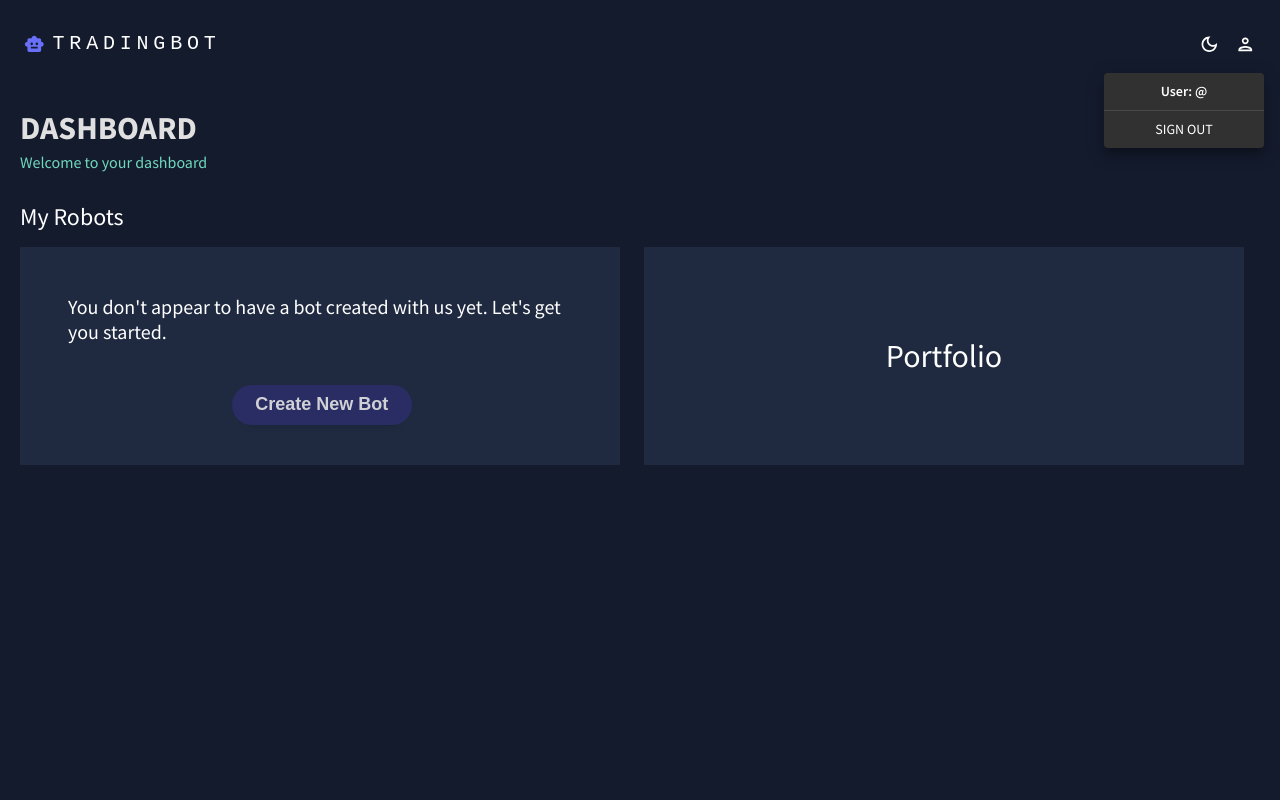
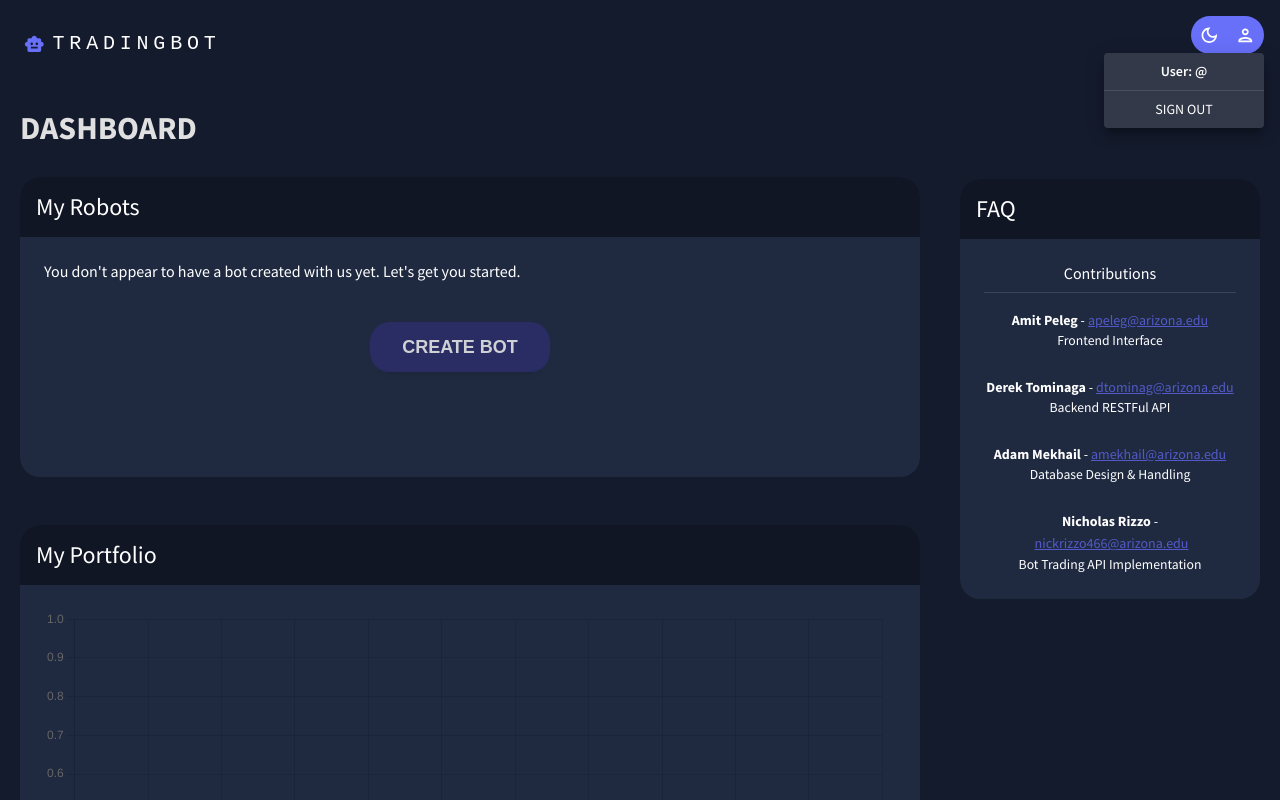
Before and after one commit to csc436group2/TradingBot, a React (Create React App) app in the folder frontend/: page /home in a window 1280 px wide. Both pictures are taken after a click on the button 1245 px from the left and 44 px from the top of the page. Shown: the top 800 px of the page. Built offline with nearby package versions, Linux system fonts and the light colour scheme.

Commit message:
update dashboard ui

```diff
--- a/frontend/package.json
+++ b/frontend/package.json
@@ -11,7 +11,9 @@
     "@testing-library/jest-dom": "^5.16.5",
     "@testing-library/react": "^13.4.0",
     "@testing-library/user-event": "^13.5.0",
+    "chart.js": "^3.9.1",
     "react": "^18.2.0",
+    "react-chartjs-2": "^4.3.1",
     "react-dom": "^18.2.0",
     "react-router-dom": "^6.4.2",
     "react-scripts": "5.0.1",
--- a/frontend/src/App.js
+++ b/frontend/src/App.js
@@ -3,10 +3,9 @@ import LoginView from "./views/Login";
 import "./assets/css/fonts.css";
 import { ColorModeContext, useMode } from "./theme";
 import { CssBaseline, ThemeProvider } from "@mui/material";
-import TopBar from "./components/TopBar";
+import Topbar from "./components/Topbar";
 import Dashboard from "./views/Dashboard";
 import CreateBot from "./views/CreateBot";
-
 function App() {
 
   const [theme, colorMode] = useMode();
@@ -17,7 +16,7 @@ function App() {
         <CssBaseline />
         <div className="app">
           <main className="content">
-            <TopBar/>
+            <Topbar/>
             <Routes>
               <Route
                 path="/"
--- a/frontend/src/components/TopBar.jsx
+++ b/frontend/src/components/TopBar.jsx
@@ -15,7 +15,7 @@ import LightModeOutlinedIcon from "@mui/icons-material/LightModeOutlined";
 import DarkModeOutlinedIcon from "@mui/icons-material/DarkModeOutlined";
 import { useNavigate } from "react-router-dom";
 
-const TopBar = () => {
+const Topbar = () => {
   const theme = useTheme();
   const colors = tokens(theme.palette.mode);
   const colorMode = useContext(ColorModeContext);
@@ -52,7 +52,13 @@ const TopBar = () => {
           TRADINGBOT
         </Typography>
       </Box>
-      <Box display="flex">
+      <Box
+        display="flex"
+        alignItems="center"
+        bgcolor={theme.palette.mode === 'dark' ? colors.blueAccent[500] : colors.blueAccent[800]}
+        borderRadius={20}
+        height={38}
+      >
         <IconButton onClick={colorMode.toggleColorMode}>
           {theme.palette.mode === "dark" ? (
             <DarkModeOutlinedIcon />
@@ -60,12 +66,15 @@ const TopBar = () => {
             <LightModeOutlinedIcon />
           )}
         </IconButton>
-        <IconButton onClick={handleMenu}>
-          <PersonOutlinedIcon />
-        </IconButton>
         {(window.location.pathname === "/home" ||
           window.location.pathname === "/createBot") && (
-          <Box mt={1.3}>
+            <IconButton onClick={handleMenu}>
+              <PersonOutlinedIcon />
+            </IconButton>
+        )}
+        {(window.location.pathname === "/home" ||
+          window.location.pathname === "/createBot") && (
+          <Box mt={1.3} bgcolor>
             <Menu
               id="menu-appbar"
               anchorEl={anchorEl}
@@ -81,10 +90,10 @@ const TopBar = () => {
               }}
               open={Boolean(anchorEl)}
               onClose={handleClose}
-              color={colors.primary}
               PaperProps={{
                 style: {
                   width: "160px",
+                  backgroundColor: `${colors.primary[500]}`,
                 },
               }}
             >
@@ -127,34 +136,4 @@ const TopBar = () => {
   );
 };
 
-export default TopBar;
-
-// return (
-//   <AppBar position="static" elevation={7} color="primary">
-//     <Toolbar disableGutters>
-//       <SmartToyIcon fontSize="large" sx={{ padding: "9px" }} />
-//       <Typography
-//         textAlign="start"
-//         variant="h5"
-//         color="#4fe3ed"
-//         noWrap
-//         fontFamily={"monospace"}
-//         letterSpacing="0.3rem"
-//         flexGrow={0.67}
-//       >
-//         TRADINGBOT
-//       </Typography>
-//       <Typography
-//         textAlign="start"
-//         variant="h5"
-//         color="#4fe3ed"
-//         noWrap
-//         fontFamily={"monospace"}
-//         letterSpacing="0.3rem"
-//         flexGrow={1}
-//       >
-//         {middleText ? middleText : ""}
-//       </Typography>
-//     </Toolbar>
-//   </AppBar>
-// );
+export default Topbar;
--- a/frontend/src/views/Dashboard.js
+++ b/frontend/src/views/Dashboard.js
@@ -1,11 +1,14 @@
 import styled from "@emotion/styled";
-import { Box, Typography, useTheme } from "@mui/material";
+import { Box, Divider, Typography, useTheme } from "@mui/material";
 import { tokens } from "../theme";
 import Header from "../components/Header";
 import { useNavigate } from "react-router-dom";
 import React, { useState } from "react";
 import BotDetail from "../models/botDetail";
 import StockDetail from "../components/StockDetail";
+import { Line } from "react-chartjs-2";
+import { Chart, registerables } from "chart.js";
+Chart.register(...registerables);
 
 function Dashboard() {
   const theme = useTheme();
@@ -26,6 +29,46 @@ function Dashboard() {
   const detailEPS = dataRef.detailsEPS;
   const detailRatio = dataRef.detailsRatio;
 
+  const options = {
+    responsive: true,
+    plugins: {
+      legend: {
+        display: false,
+        position: "top",
+      },
+      title: {
+        display: false,
+        text: "Portfolio History",
+      },
+    },
+  };
+
+  const [chartData, setChartData] = useState({
+    labels: [
+      "Jan",
+      "Feb",
+      "Mar",
+      "Apr",
+      "May",
+      "Jun",
+      "Jul",
+      "Aug",
+      "Sep",
+      "Oct",
+      "Nov",
+      "Dec",
+    ],
+    datasets: [
+      {
+        label: "",
+        data: [],
+        backgroundColor: colors.blueAccent[500],
+        borderColor: colors.blueAccent[300],
+        borderWidth: 1,
+      },
+    ],
+  });
+
   const handleCreateBot = () => {
     nav("/createBot");
   };
@@ -40,7 +83,7 @@ function Dashboard() {
     button {
       max-width: 240px;
       min-width: 180px;
-      height: 40px;
+      height: 50px;
       border: none;
       margin: 1rem 0;
       font-size: 18px;
@@ -66,8 +109,8 @@ function Dashboard() {
       font-size: 16px;
       box-shadow: 0px 14px 9px -15px rgba(0, 0, 0, 0.25);
       border-radius: 20px;
-      background-color: ${colors.greenAccent[600]};
-      color: ${colors.primary};
+      background-color: ${colors.blueAccent[800]};
+      color: ${colors.primary[100]};
       font-weight: 600;
       cursor: pointer;
       transition: all 0.2s ease-in;
@@ -78,21 +121,31 @@ function Dashboard() {
   `;
 
   return (
+    <Box display="flex">
       <Box m="20px">
-      <Header title="DASHBOARD" subtitle="Welcome to your dashboard" />
-      <Typography variant="h3" pb={2}>
-        My Robots
-      </Typography>
+        <Header title="DASHBOARD" subtitle="" />
         <Box display="flex">
           <Box
             backgroundColor={colors.primary[400]}
             display="flex"
+            flexDirection="column"
             alignItems="start"
             justifyContent="start"
-          p={3}
-          mr={3}
-          width={600}
+            width={900}
+            minHeight={300}
+            borderRadius="20px 20px 20px 20px"
+            mb={6}
           >
+            <Box
+              bgcolor={colors.primary[600]}
+              width={"100%"}
+              p={2}
+              borderRadius="20px 20px 0px 0px"
+            >
+              <Typography variant="h3" sx={{ color: "white" }}>
+                My Robots
+              </Typography>
+            </Box>
             {!bots ? (
               <NewBot>
                 <NoBotCreated nav={nav} />
@@ -110,7 +163,7 @@ function Dashboard() {
                             m={3}
                             boxShadow="0px 14px 9px -15px rgba(0, 0, 0, 0.25)"
                             borderRadius={5}
-                          width={500}
+                            width={800}
                             alignItems="start"
                             display="flex"
                           >
@@ -138,7 +191,13 @@ function Dashboard() {
                                 {bot["stockSym"]}
                               </Typography>
                             </Box>
-                          <Box p={3} flexGrow={1}>
+                            <Box
+                              p={3}
+                              display="flex"
+                              flexDirection="column"
+                              alignItems="start"
+                              flexGrow={1}
+                            >
                               <Typography
                                 fontWeight={700}
                                 variant="h5"
@@ -150,7 +209,7 @@ function Dashboard() {
                                 {bot["creation_date"]}
                               </Typography>
                             </Box>
-                          <Box pr={4} pt={4}>
+                            <Box pr={4} pt={3}>
                               <ViewButton>
                                 <button
                                   id={index}
@@ -181,10 +240,10 @@ function Dashboard() {
                     })}
                     <NewBot>
                       <button
-                      style={{ marginLeft: 170 }}
+                        style={{ marginLeft: 350 }}
                         onClick={handleCreateBot}
                       >
-                      Create New Bot
+                        CREATE BOT
                       </button>
                     </NewBot>
                   </div>
@@ -196,17 +255,118 @@ function Dashboard() {
               </div>
             )}
           </Box>
+        </Box>
         <Box
           backgroundColor={colors.primary[400]}
           display="flex"
+          flexDirection="column"
+          alignItems="start"
+          justifyContent="start"
+          width={900}
+          borderRadius="20px 20px 20px 20px"
+          mb={6}
+        >
+          <Box
+            bgcolor={colors.primary[600]}
+            width={"100%"}
+            p={2}
+            borderRadius="20px 20px 0px 0px"
+          >
+            <Typography variant="h3" sx={{ color: "white" }}>
+              My Portfolio
+            </Typography>
+          </Box>
+          <Box width="100%" p={3}>
+            <Line data={chartData} options={options}></Line>
+          </Box>
+        </Box>
+      </Box>
+      <Box
+        m="20px"
+        mt="90px"
+        backgroundColor={colors.primary[400]}
+        display="flex"
         alignItems="center"
-          justifyContent="center"
-          p={3}
-          width={600}
-          maxHeight={400}
+        justifyContent="start"
+        width={500}
+        height={420}
+        borderRadius="20px 20px 20px 20px"
+        flexDirection="column"
       >
-          <Typography variant="h2" p={3}>
-            Portfolio
+        <Box
+          bgcolor={colors.primary[600]}
+          width={"100%"}
+          p={2}
+          borderRadius="20px 20px 0px 0px"
+        >
+          <Typography variant="h3" sx={{ color: "white" }}>
+            FAQ
+          </Typography>
+        </Box>
+        <Box p={3}>
+          <Typography variant="h5" textAlign="center">
+            Contributions
+          </Typography>
+          <Divider sx={{ marginTop: 1, marginBottom: 2 }} />
+          <Typography variant="h6" textAlign="center">
+            <span style={{ fontWeight: "bold" }}>Amit Peleg</span> -
+            <span
+              style={{
+                textDecoration: "underline",
+                color: "#535ac8",
+                marginLeft: "3px",
+              }}
+            >
+              apeleg@arizona.edu
+            </span>
+          </Typography>
+          <Typography textAlign="center" mb={3}>
+            Frontend Interface
+          </Typography>
+          <Typography variant="h6" textAlign="center">
+            <span style={{ fontWeight: "bold" }}>Derek Tominaga</span> -
+            <span
+              style={{
+                textDecoration: "underline",
+                color: "#535ac8",
+                marginLeft: "3px",
+              }}
+            >
+              dtominag@arizona.edu
+            </span>
+          </Typography>
+          <Typography textAlign="center" mb={3}>
+            Backend RESTFul API
+          </Typography>
+          <Typography variant="h6" textAlign="center">
+            <span style={{ fontWeight: "bold" }}>Adam Mekhail</span> -
+            <span
+              style={{
+                textDecoration: "underline",
+                color: "#535ac8",
+                marginLeft: "3px",
+              }}
+            >
+              amekhail@arizona.edu
+            </span>
+          </Typography>
+          <Typography textAlign="center" mb={3}>
+            Database Design & Handling
+          </Typography>
+          <Typography variant="h6" textAlign="center">
+            <span style={{ fontWeight: "bold" }}>Nicholas Rizzo</span> -
+            <span
+              style={{
+                textDecoration: "underline",
+                color: "#535ac8",
+                marginLeft: "3px",
+              }}
+            >
+              nickrizzo466@arizona.edu
+            </span>
+          </Typography>
+          <Typography textAlign="center">
+            Bot Trading API Implementation
           </Typography>
         </Box>
       </Box>
@@ -222,12 +382,12 @@ class NoBotCreated extends React.Component {
     };
     return (
       <div>
-        <Typography variant="h4" p={3}>
+        <Typography variant="h5" p={3}>
           You don't appear to have a bot created with us yet. Let's get you
           started.
         </Typography>
-        <button style={{ marginLeft: "34%" }} onClick={handleCreateBot}>
-          Create New Bot
+        <button style={{ marginLeft: 350 }} onClick={handleCreateBot}>
+          CREATE BOT
         </button>
       </div>
     );
```
Also changed, not shown: frontend/src/components/StockDetail.jsx (+9 -9 lines), 1 other file (tests, documents, lock files or other folders). Lines whose indentation alone changed are shown as unchanged.
